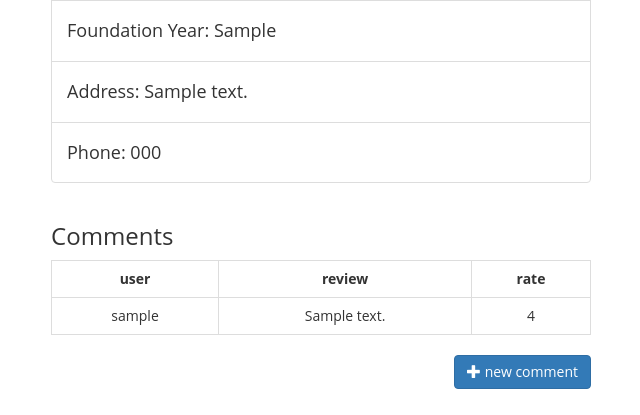
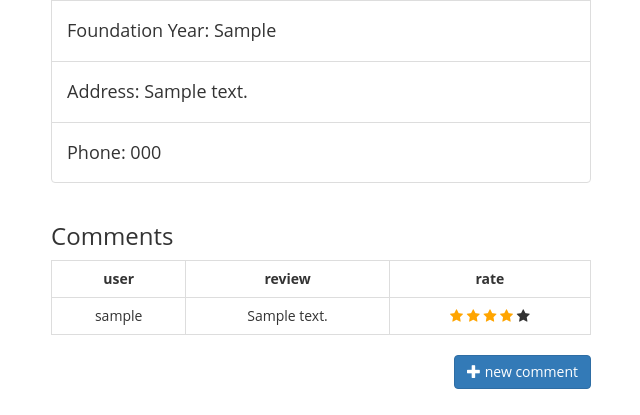
Before and after one commit to SeyedAlirezaFatemi/BeCute, a Django app: template barber/templates/barber/info.html in a window 1280 px wide. Shown: the part 738-1153 px from the top of the page, without its empty margins (19-659 px from the left). Run offline with Django 3.2, Linux system fonts and the light colour scheme; the template is opened without the code that fills it: values that come from a table or form of the project are taken from there, others are empty; tables that the repository leaves empty hold one stand-in row (values such as "Sample post"); some libraries are stand-ins or nearby versions.

Commit message:
Comment Star Added!

```diff
--- a/barber/templates/barber/info.html
+++ b/barber/templates/barber/info.html
@@ -49,7 +49,52 @@
                             <tr>
                             <td>{{ comment.customer.username }}</td>
                             <td>{{ comment.content }}</td>
-                            <td>{{ comment.rate }}</td>
+
+                            <link rel="stylesheet" href="https://cdnjs.cloudflare.com/ajax/libs/font-awesome/4.7.0/css/font-awesome.min.css">
+                            <style>
+                                .checked {
+                                    color: orange;
+                                }
+                            </style>
+                            <td>
+                                {% if comment.rate == 0%}
+                                    <span class="fa fa-star"></span>
+                                    <span class="fa fa-star"></span>
+                                    <span class="fa fa-star"></span>
+                                    <span class="fa fa-star"></span>
+                                    <span class="fa fa-star"></span>
+                                {% elif comment.rate == 1 %}
+                                    <span class="fa fa-star checked"></span>
+                                    <span class="fa fa-star"></span>
+                                    <span class="fa fa-star"></span>
+                                    <span class="fa fa-star"></span>
+                                    <span class="fa fa-star"></span>
+                                {% elif comment.rate == 2 %}
+                                    <span class="fa fa-star checked"></span>
+                                    <span class="fa fa-star checked"></span>
+                                    <span class="fa fa-star"></span>
+                                    <span class="fa fa-star"></span>
+                                    <span class="fa fa-star"></span>
+                                {% elif comment.rate == 3 %}
+                                    <span class="fa fa-star checked"></span>
+                                    <span class="fa fa-star checked"></span>
+                                    <span class="fa fa-star checked"></span>
+                                    <span class="fa fa-star"></span>
+                                    <span class="fa fa-star"></span>
+                                {% elif comment.rate == 4 %}
+                                    <span class="fa fa-star checked"></span>
+                                    <span class="fa fa-star checked"></span>
+                                    <span class="fa fa-star checked"></span>
+                                    <span class="fa fa-star checked"></span>
+                                    <span class="fa fa-star"></span>
+                                {% elif comment.rate == 5 %}
+                                    <span class="fa fa-star checked"></span>
+                                    <span class="fa fa-star checked"></span>
+                                    <span class="fa fa-star checked"></span>
+                                    <span class="fa fa-star checked"></span>
+                                    <span class="fa fa-star checked"></span>
+                                {% endif %}
+                            </td>
                         {% endfor %}
                     </table>
                 </div>
```
